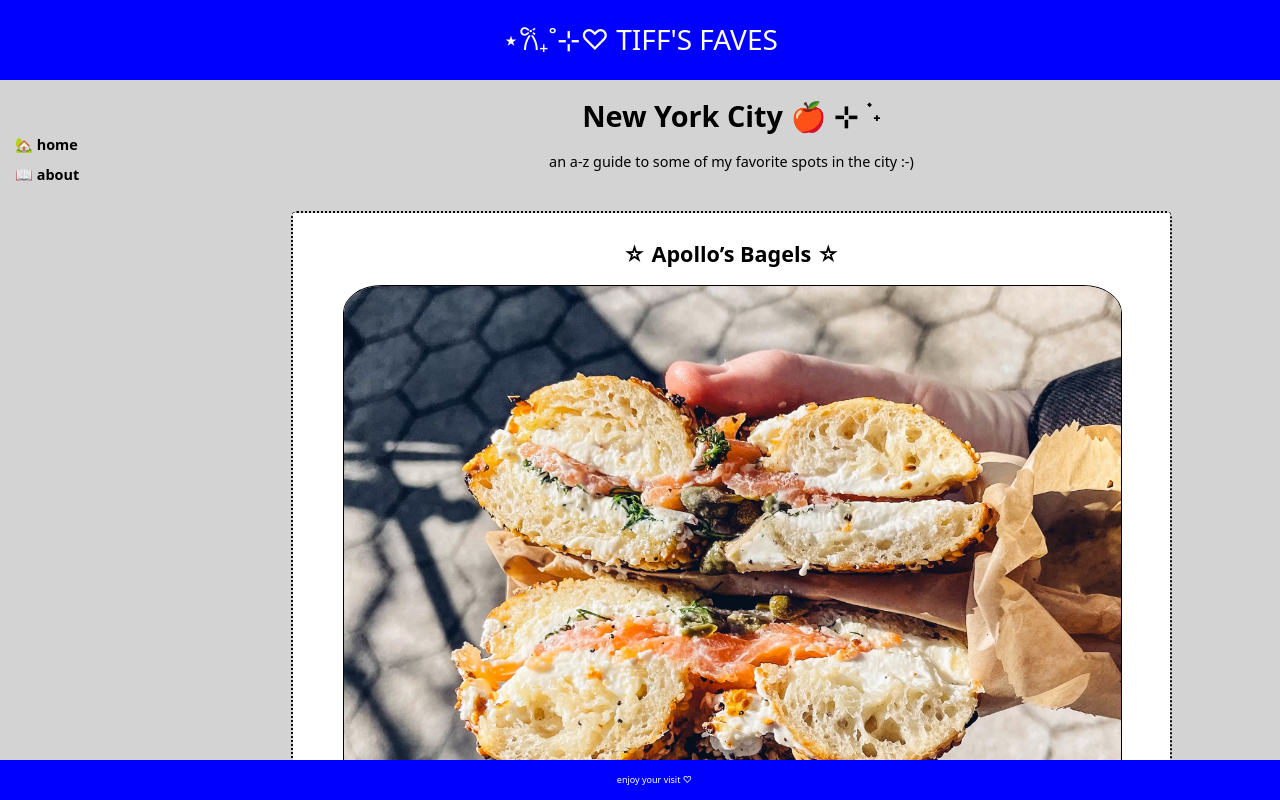
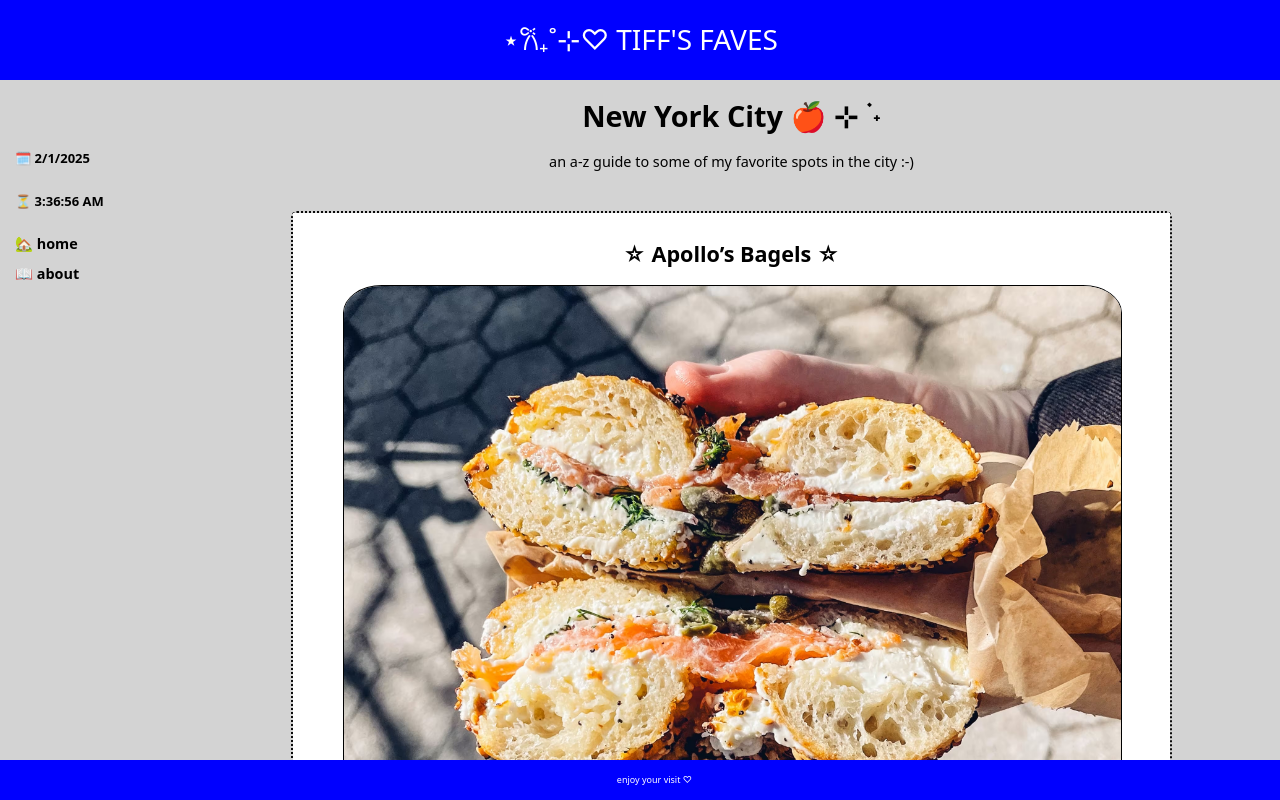
Before and after one commit to tifflawl/project_three, a React (Vite) app: page / in a window 1280 px wide. Built offline with nearby package versions, Linux system fonts and the light colour scheme.

Commit message:
add date & time

```diff
--- /dev/null
+++ b/src/components/DateTime.jsx
@@ -0,0 +1,21 @@
+import React, { useState, useEffect } from 'react'
+
+export const DateTime = () => {
+  var [date, setDate] = useState(new Date())
+
+  useEffect(() => {
+    var timer = setInterval(() => setDate(new Date()), 1000)
+    return function cleanup() {
+      clearInterval(timer)
+    }
+  })
+
+  return (
+    <div>
+      <p> 🗓️ {date.toLocaleDateString()}</p>
+      <p> ⏳ {date.toLocaleTimeString()}</p>
+    </div>
+  )
+}
+
+export default DateTime
--- a/src/components/Footer.jsx
+++ b/src/components/Footer.jsx
@@ -1,3 +1,5 @@
+import DateTime from './DateTime'
+
 const Footer = () => {
   return (
     <div className="footer">
--- a/src/components/SideBar.jsx
+++ b/src/components/SideBar.jsx
@@ -1,7 +1,10 @@
+import DateTime from './DateTime'
+
 const SideBar = ({ data }) => {
   return (
     <div className="side-bar">
       <div className="side-info">
+        <DateTime></DateTime>
         <div>
           🏡 <a href="index.html">home</a>
         </div>
```
Also changed, not shown: src/components/Weather.jsx (added, +43 -0 lines).
